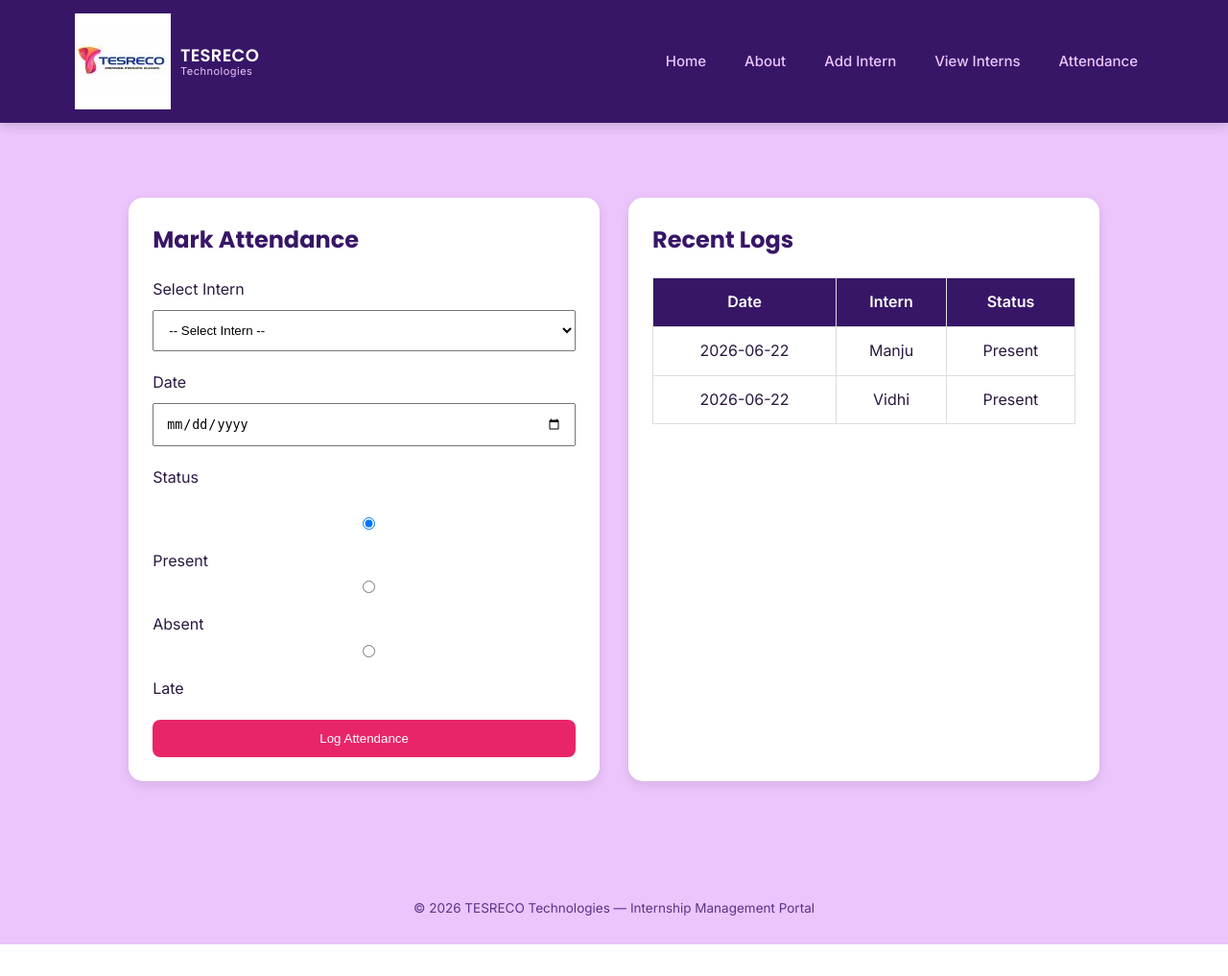
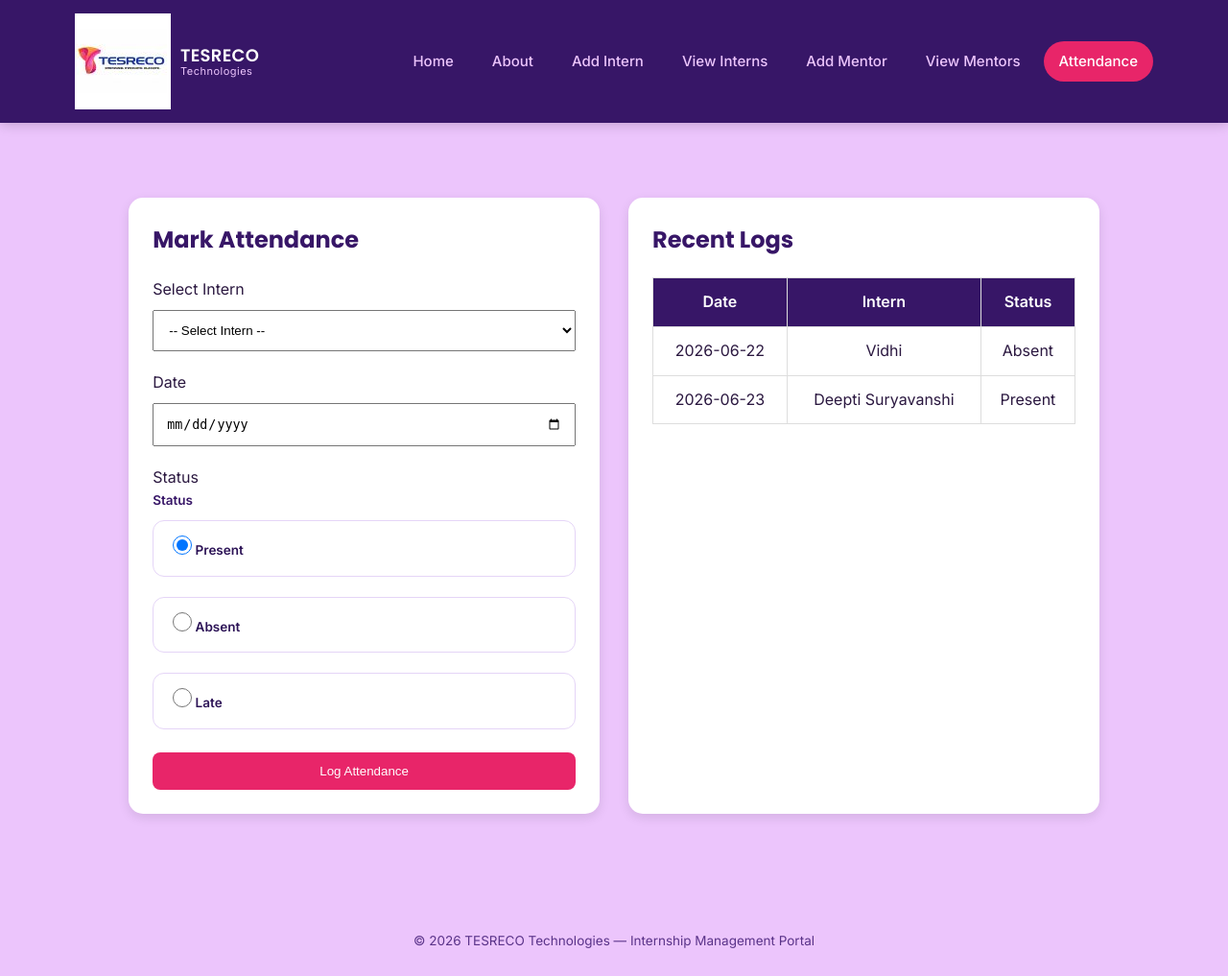
Before and after one commit to DeeptiSuryavanshi/Tesreco-Internship-Portal, a Flask app: page /attendance in a window 1280 px wide. Shown: the whole page at 96% size. Before the commit the page ends 984 px from the top, so only its background shows below. Run offline with Flask 3, Linux system fonts and the light colour scheme; data comes from the database, SQL or seed files in the repository; both versions use the stored data as it was after the commit.

Commit message:
Added mentor management and attendance features

```diff
--- a/app.py
+++ b/app.py
@@ -9,7 +9,21 @@ from database.db import get_connection
 from utils.decorators import log_performance
 from database.crud import *
 
-from database.crud import get_all_interns, get_all_interns
+import os
+import sys
+import importlib.util
+
+BASE_DIR = os.path.dirname(os.path.abspath(__file__))
+if BASE_DIR not in sys.path:
+    sys.path.insert(0, BASE_DIR)
+
+db_module_path = os.path.join(BASE_DIR, "database", "create_tables.py")
+spec = importlib.util.spec_from_file_location("database.create_tables", db_module_path)
+db_module = importlib.util.module_from_spec(spec)
+spec.loader.exec_module(db_module)
+
+get_connection = db_module.get_connection
+create_tables = db_module.create_tables
 
 app = Flask(__name__)
 app.secret_key = "tesreco-dev-secret"
@@ -21,83 +35,130 @@ interns = ["id"]
 next_id = 1
 
 
+create_tables()
+
+DOMAINS = [
+    "Web Development", "App Development", "Data Science",
+    "Machine Learning", "UI/UX Design", "Cloud Computing", "Cybersecurity",
+]
+
+
 @app.context_processor
 def inject_year():
     return {"current_year": datetime.now().year}
 
 
-# Home Page
+# home page and about page
+
 @app.route("/")
 def home():
     return render_template("home.html", active_page="home")
-
-
-# About Page
+#about page
 @app.route("/about")
 def about():
     return render_template("about.html", active_page="about")
+# add kar rhe h intern and mentor ka data
+@app.route("/add-intern", methods=["GET", "POST"])
+def add_intern():
+    if request.method == "POST":
+        name = request.form.get("name", "").strip()
+        email = request.form.get("email", "").strip()
+        domain = request.form.get("domain", "").strip()
 
+        if name and email and domain:
+            conn = get_connection()
+            conn.execute(
+                "INSERT INTO interns (name, email, domain) VALUES (?, ?, ?)",
+                (name, email, domain),
+            )
+            conn.commit()
+            conn.close()
+            flash(f"{name} was added successfully.")
+            return redirect(url_for("view_interns"))
+        else:
+            flash("Please fill in all fields.")
 
-# Add Intern
-@app.route("/add-intern", methods=["GET", "POST"])
-def add_intern_page():
-    global next_id
-
-    if request.method == "POST":
-
-        name = request.form.get("name")
-        email = request.form.get("email")
-        domain = request.form.get("domain")
-
-        conn = get_connection()
-
-        conn.execute("""
-        INSERT INTO Interns(name,email,domain)
-        VALUES(?,?,?)
-        """, (name, email, domain))
-
-        conn.commit()
-        conn.close()
-        if name and email and domain:
-
-            interns.append({
-                "id": next_id,
-                "name": name,
-                "email": email,
-                "domain": domain
-            })
-
-            next_id += 1
-
-            flash("Intern added successfully!")
-
-            return redirect(url_for("view_interns"))
-
-        flash("Please fill all fields.")
-
-    return render_template(
-        "add_intern.html",
-        active_page="add"
-    )
-
-
-# View Interns
+    return render_template("add_intern.html", active_page="add", domains=DOMAINS)
 @app.route("/view-interns")
 def view_interns():
 
     conn = get_connection()
 
-    interns = conn.execute(
-        "SELECT * FROM Interns"
-    ).fetchall()
+    interns = conn.execute("SELECT * FROM interns ORDER BY intern_id").fetchall()
+    conn.close()
+    return render_template("view_interns.html", active_page="view", interns=interns)
 
+# edit and delete intern data
+@app.route("/edit-intern/<int:intern_id>", methods=["GET", "POST"])
+def edit_intern(intern_id):
+    conn = get_connection()
+
+    if request.method == "POST":
+        name = request.form.get("name", "").strip()
+        email = request.form.get("email", "").strip()
+        domain = request.form.get("domain", "").strip()
+
+        if name and email and domain:
+            conn.execute(
+                "UPDATE interns SET name = ?, email = ?, domain = ? WHERE intern_id = ?",
+                (name, email, domain, intern_id),
+            )
+            conn.commit()
+            conn.close()
+            flash(f"{name}'s details were updated successfully.")
+            return redirect(url_for("view_interns"))
+        else:
+            flash("Please fill in all fields.")
+
+    intern = conn.execute(
+        "SELECT * FROM interns WHERE intern_id = ?", (intern_id,)
+    ).fetchone()
     conn.close()
 
+    if intern is None:
+        flash("That intern no longer exists.")
+        return redirect(url_for("view_interns"))
+
     return render_template(
-        "view_interns.html",
-        active_page="view",
-        interns=interns
+        "edit_intern.html", active_page="view", intern=intern, domains=DOMAINS
     )
+@app.route("/delete-intern/<int:intern_id>", methods=["POST"])
+def delete_intern(intern_id):
+    conn = get_connection()
+    conn.execute("DELETE FROM interns WHERE intern_id = ?", (intern_id,))
+    conn.commit()
+    conn.close()
+    flash("Intern was deleted successfully.")
+    return redirect(url_for("view_interns"))
+
+@app.route("/add-mentor", methods=["GET", "POST"])
+def add_mentor():
+    if request.method == "POST":
+        name = request.form.get("name", "").strip()
+        specialization = request.form.get("specialization", "").strip()
+
+        if name and specialization:
+            conn = get_connection()
+            conn.execute(
+                "INSERT INTO mentors (name, specialization) VALUES (?, ?)",
+                (name, specialization),
+            )
+            conn.commit()
+            conn.close()
+            flash(f"{name} was added as a mentor.")
+            return redirect(url_for("view_mentors"))
+        else:
+            flash("Please fill in all fields.")
+
+    return render_template("add_mentor.html", active_page="add_mentor")
+
+
+@app.route("/view-mentors")
+def view_mentors():
+    conn = get_connection()
+    mentors = conn.execute("SELECT * FROM mentors ORDER BY mentor_id").fetchall()
+    conn.close()
+    return render_template("view_mentors.html", active_page="view_mentors", mentors=mentors)
 
 @app.route("/attendance")
 def attendance_page():
@@ -105,17 +166,17 @@ def attendance_page():
     conn = get_connection()
 
     interns = conn.execute(
-        "SELECT * FROM Interns"
+        "SELECT * FROM interns"
     ).fetchall()
 
     attendance_logs = conn.execute("""
-        SELECT Attendance.date,
-               Interns.name,
-               Attendance.status
-        FROM Attendance
-        JOIN Interns
-        ON Attendance.intern_id = Interns.intern_id
-        ORDER BY Attendance.id DESC
+        SELECT attendance.date,
+               interns.name,
+               attendance.status
+        FROM attendance
+        JOIN interns
+        ON attendance.intern_id = interns.intern_id
+        ORDER BY attendance.id DESC
     """).fetchall()
 
     conn.close()
@@ -123,7 +184,8 @@ def attendance_page():
     return render_template(
         "attendance.html",
         interns=interns,
-        attendance_logs=attendance_logs
+        attendance_logs=attendance_logs,
+        active_page="attendance"
     )
 @app.route("/mark-attendance", methods=["POST"])
 def mark_attendance():
@@ -134,33 +196,14 @@ def mark_attendance():
 
     conn = get_connection()
 
-    conn.execute("""
-    INSERT INTO Attendance
-    (intern_id,date,status)
-    VALUES(?,?,?)
-    """,(intern_id,date,status))
+    conn.execute(
+        "INSERT INTO attendance (intern_id, date, status) VALUES (?, ?, ?)",
+        (intern_id, date, status)
+    )
 
     conn.commit()
     conn.close()
 
-    return redirect("/attendance")
-
-# Delete Intern
-@app.route("/delete-intern/<int:intern_id>")
-def delete_intern(intern_id):
-
-    global interns
-
-    interns = [
-        intern
-        for intern in interns
-        if intern["id"] != intern_id
-    ]
-
-    flask.flash("Intern deleted successfully!")
-
-    return redirect(url_for("view_interns"))
-
-
+    return redirect(url_for("attendance_page"))
 if __name__ == "__main__":
     app.run(debug=True, port=8000)
--- a/static/css/style.css
+++ b/static/css/style.css
@@ -389,6 +389,31 @@ a { text-decoration: none; color: inherit; }
 
 .btn-delete:hover { background: var(--pink-dark); }
 
+.action-buttons {
+  display: flex;
+  align-items: center;
+  gap: 8px;
+}
+
+.btn-edit {
+  display: inline-block;
+  background: var(--white);
+  color: var(--purple-deep);
+  border: 1.5px solid var(--purple-deep);
+  padding: 6px 15px;
+  border-radius: var(--radius-sm);
+  font-size: 13px;
+  font-weight: 600;
+  font-family: 'Inter', sans-serif;
+  cursor: pointer;
+  transition: background 0.15s ease, color 0.15s ease;
+}
+
+.btn-edit:hover {
+  background: var(--purple-deep);
+  color: var(--white);
+}
+
 .empty-row {
   text-align: center !important;
   padding: 34px 18px !important;
@@ -586,3 +611,36 @@ a { text-decoration: none; color: inherit; }
     text-align:center;
     border:1px solid #ddd;
 }
+.status-group{
+    display:flex;
+    flex-direction:column;
+    gap:15px;
+    margin-top:10px;
+}
+
+.status-option{
+    display:flex;
+    align-items:center;
+    gap:12px;
+    padding:15px 20px;
+    border:1px solid #e5d5f7;
+    border-radius:12px;
+    background:#fff;
+    cursor:pointer;
+    font-size:18px;
+    font-weight:500;
+}
+
+.status-option:hover{
+    background:#f9f4ff;
+}
+
+.status-option input[type="radio"]{
+    width:20px;
+    height:20px;
+    margin:0;
+}
+
+.status-option span{
+    color:#2d1457;
+}
--- a/templates/add_intern.html
+++ b/templates/add_intern.html
@@ -6,9 +6,8 @@
   <div class="form-card">
     <h2>Add New Intern</h2>
     <p class="form-sub">Fill in the details below to register a new intern in the program.</p>
-
-   <form method="POST" action="{{ url_for('add_intern_page') }}">
-      <div class="form-group">
+    <form method="POST" action="{{ url_for('add_intern') }}">
+        <div class="form-group">
         <label for="name">Full Name</label>
         <input type="text" id="name" name="name" placeholder="e.g. Aditi Sharma" required>
       </div>
--- a/templates/attendance.html
+++ b/templates/attendance.html
@@ -29,23 +29,25 @@
 
             <label>Status</label>
 
-            <div class="radio-group">
+    <div class="form-group">
+    <label>Status</label>
 
-                <label>
+    <div class="status-group">
+        <label class="status-option">
             <input type="radio" name="status" value="Present" checked>
-                    Present
+            <span>Present</span>
         </label>
 
-                <label>
+        <label class="status-option">
             <input type="radio" name="status" value="Absent">
-                    Absent
+            <span>Absent</span>
         </label>
 
-                <label>
+        <label class="status-option">
             <input type="radio" name="status" value="Late">
-                    Late
+            <span>Late</span>
         </label>
-
+        </div>
    </div>
 
             <button type="submit">
@@ -82,6 +84,7 @@
 
         </table>
 
+
     </div>
 
 </div>
--- a/templates/base.html
+++ b/templates/base.html
@@ -28,11 +28,13 @@
       <span></span><span></span><span></span>
     </label>
 
-    <nav class="nav-links">
+     <nav class="nav-links">
       <a href="{{ url_for('home') }}" class="{{ 'active' if active_page == 'home' else '' }}">Home</a>
       <a href="{{ url_for('about') }}" class="{{ 'active' if active_page == 'about' else '' }}">About</a>
-      <a href="{{ url_for('add_intern_page') }}">Add Intern</a>
+      <a href="{{ url_for('add_intern') }}" class="{{ 'active' if active_page == 'add' else '' }}">Add Intern</a>
       <a href="{{ url_for('view_interns') }}" class="{{ 'active' if active_page == 'view' else '' }}">View Interns</a>
+      <a href="{{ url_for('add_mentor') }}" class="{{ 'active' if active_page == 'add_mentor' else '' }}">Add Mentor</a>
+      <a href="{{ url_for('view_mentors') }}" class="{{ 'active' if active_page == 'view_mentors' else '' }}">View Mentors</a>
       <a href="{{ url_for('attendance_page') }}" class="{{ 'active' if active_page == 'attendance' else '' }}">Attendance</a>
     </nav>
   </div>
```
Also changed, not shown: database/create_tables.py (+45 -34 lines), templates/add_mentor.html (added, +25 -0 lines), templates/edit_intern.html (added, +34 -0 lines), templates/view_interns.html (+7 -9 lines), templates/view_mentors.html (added, +36 -0 lines), interns.db, tesreco.db (added). Lines whose indentation alone changed are shown as unchanged.
